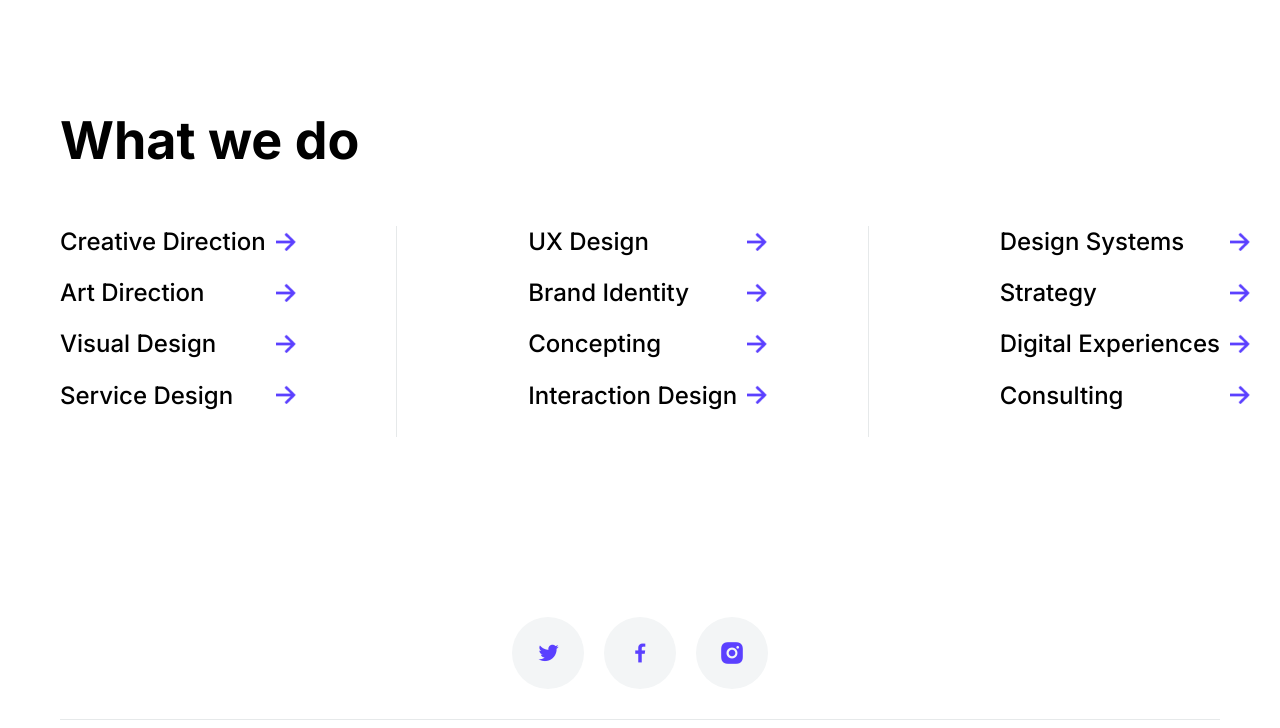
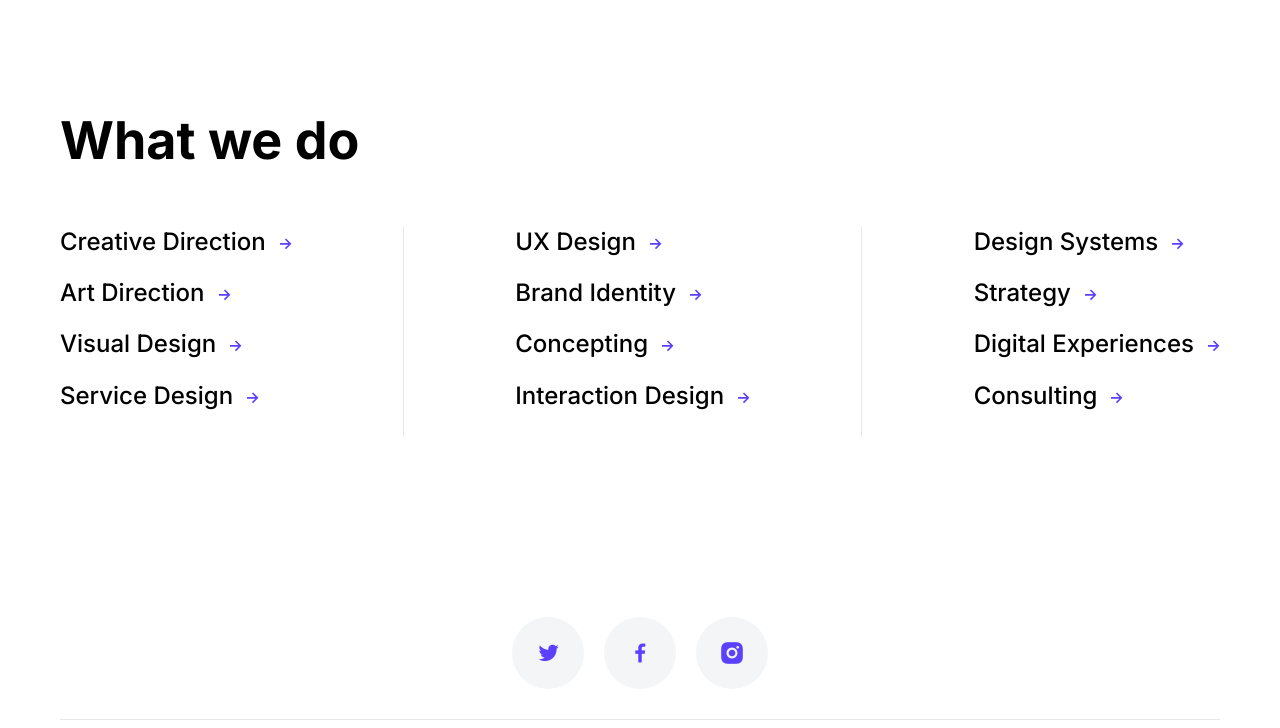
Before and after one commit to Naziziki/bytehive, a plain HTML site: page index.html in a window 1280 px wide. Shown: the part 3778-4506 px from the top of the page. Drawn offline with Linux system fonts and the light colour scheme.

Commit message:
Design improve what-we-do section

```diff
--- a/index.html
+++ b/index.html
@@ -194,24 +194,48 @@
       <h2>What we do</h2>
       <div class="list">
         <ul>
-          <li>Creative Direction</li>
-          <li>Art Direction</li>
-          <li>Visual Design</li>
-          <li>Service Design</li>
+          <li>
+            <div>Creative Direction<img src="./img/→.svg" alt="" /></div>
+          </li>
+          <li>
+            <div>Art Direction<img src="./img/→.svg" alt="" /></div>
+          </li>
+          <li>
+            <div>Visual Design<img src="./img/→.svg" alt="" /></div>
+          </li>
+          <li>
+            <div>Service Design<img src="./img/→.svg" alt="" /></div>
+          </li>
         </ul>
         <hr />
         <ul>
-          <li>UX Design</li>
-          <li>Brand Identity</li>
-          <li>Concepting</li>
-          <li>Interaction Design</li>
+          <li>
+            <div>UX Design<img src="./img/→.svg" alt="" /></div>
+          </li>
+          <li>
+            <div>Brand Identity<img src="./img/→.svg" alt="" /></div>
+          </li>
+          <li>
+            <div>Concepting<img src="./img/→.svg" alt="" /></div>
+          </li>
+          <li>
+            <div>Interaction Design<img src="./img/→.svg" alt="" /></div>
+          </li>
         </ul>
         <hr />
         <ul>
-          <li>Design Systems</li>
-          <li>Strategy</li>
-          <li>Digital Experiences</li>
-          <li>Consulting</li>
+          <li>
+            <div>Design Systems<img src="./img/→.svg" alt="" /></div>
+          </li>
+          <li>
+            <div>Strategy<img src="./img/→.svg" alt="" /></div>
+          </li>
+          <li>
+            <div>Digital Experiences<img src="./img/→.svg" alt="" /></div>
+          </li>
+          <li>
+            <div>Consulting<img src="./img/→.svg" alt="" /></div>
+          </li>
         </ul>
       </div>
     </div>
--- a/style.css
+++ b/style.css
@@ -449,26 +449,30 @@ header div {
 }
 
 .what-we-do .list ul li {
-  position: relative;
   font-size: 24px;
   line-height: 31.2px;
+  display: flex;
+  justify-content: start;
+  align-items: start;
+  cursor: pointer;
+
   /* justify-content: flex-start;
   display: flex; */
+  transition: color 0.3s ease-in;
 }
 
-.what-we-do .list ul li::after {
-  content: "";
-  position: absolute;
-  right: 0;
-  top: 5px;
-
-  transform: translateX(150%);
-  width: 20px;
-  height: 20px;
-  background: url("./img/arrow.png") no-repeat center center;
-  background-size: contain;
+.what-we-do .list ul li:hover {
+  color: #5b40ff;
 }
 
+.what-we-do .list ul li img {
+  width: 12px;
+  height: 12px;
+  /* padding-left: 14px; */
+  margin-left: 14px;
+  fill: black;
+  color: black;
+}
 /* footer  */
 .footer {
   margin-top: 90px;
```
Also changed, not shown: img/→.svg (added).
